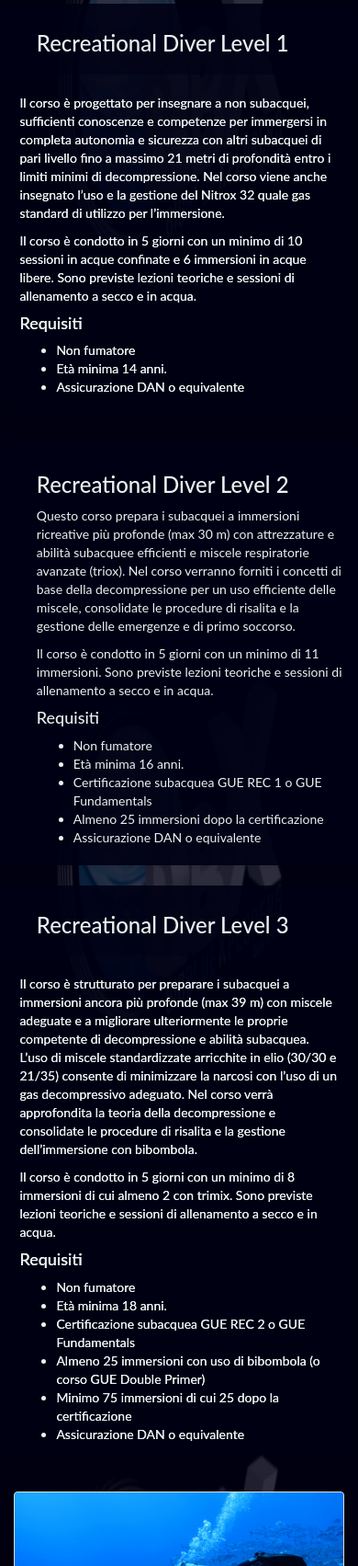
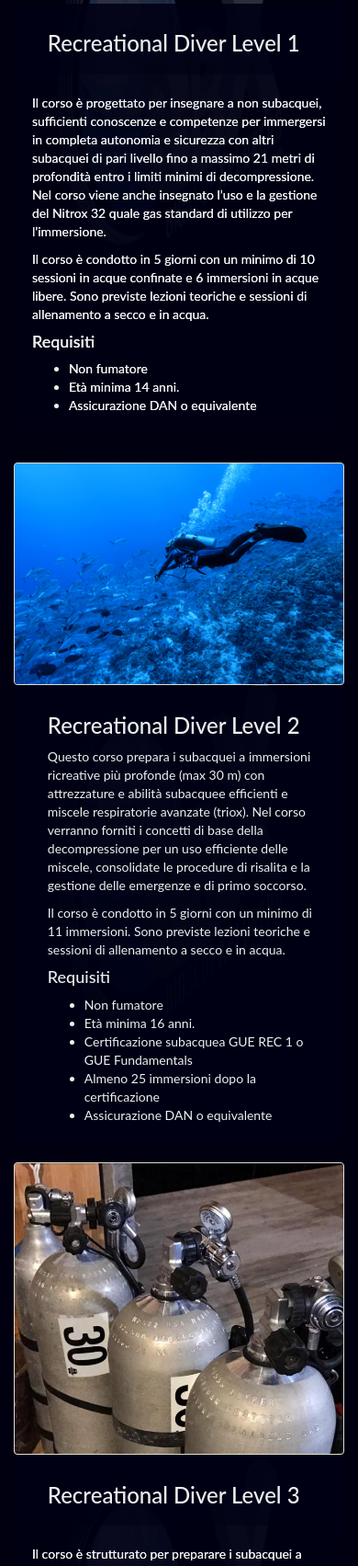
Before and after one commit to nicolarossi/BBX, a plain HTML site: page WebContent/corsi.html in a window 390 px wide. Shown: the part 1032-2735 px from the top of the page at 92% size. Drawn offline with nearby package versions, Linux system fonts and the light colour scheme.

Commit message:
WIP fatto rec

```diff
--- a/WebContent/corsi.html
+++ b/WebContent/corsi.html
@@ -169,9 +169,10 @@
       <div class="row" id="recreational">
 	<h2 align="center">GUE Recreational Diver</h2>
       </div>
+
+      <!-- 1 -->
       <div class="row" >
 	<div class="col-sm-6" >
-	  <div class="row" >
 	  <div class="panel panel-transparent">
 	    <div class="panel-heading">
 	      <h3>Recreational Diver Level 1</h3>
@@ -195,9 +196,17 @@
 	    </div>
 	  </div>
 	</div>
+	<div class="col-sm-6" >
+	  <img
+	    src="images/corsi/rec_1.jpg" class="img-thumbnail"
+	    width="100%"
+	    >
+	</div>
+      </div>
 
       <!-- 2  -->
       <div class="row" >
+	<div class="col-sm-6" >
 	  <div class="panel panel-transparent">
 	    <div class="panel-heading">
 	      <h3>Recreational Diver Level 2</h3>
@@ -223,9 +232,16 @@
 	    </div>
 	  </div>
 	</div>
-
+	<div class="col-sm-6" >
+	  <img
+	    src="images/corsi/rec_123.jpg" class="img-thumbnail"
+	    width="100%"
+	    >
+	</div>
+      </div>
       <!-- 3 -->
       <div class="row" >
+	<div class="col-sm-6" >
 	  <div class="panel panel-transparent">
 	    <div class="panel-heading">
 	      <h3>Recreational Diver Level 3</h3>
@@ -255,14 +271,7 @@
 	    </div>
 	  </div>
 	</div>
-
-	</div>
-
 	<div class="col-sm-6" >
-	  <img
-	    src="images/corsi/rec_1.jpg" class="img-thumbnail"
-	    width="100%"
-	    >
 	  <img
 	    src="images/corsi/rec_123.jpg" class="img-thumbnail"
 	    width="100%"
```
Lines whose indentation alone changed are shown as unchanged.
